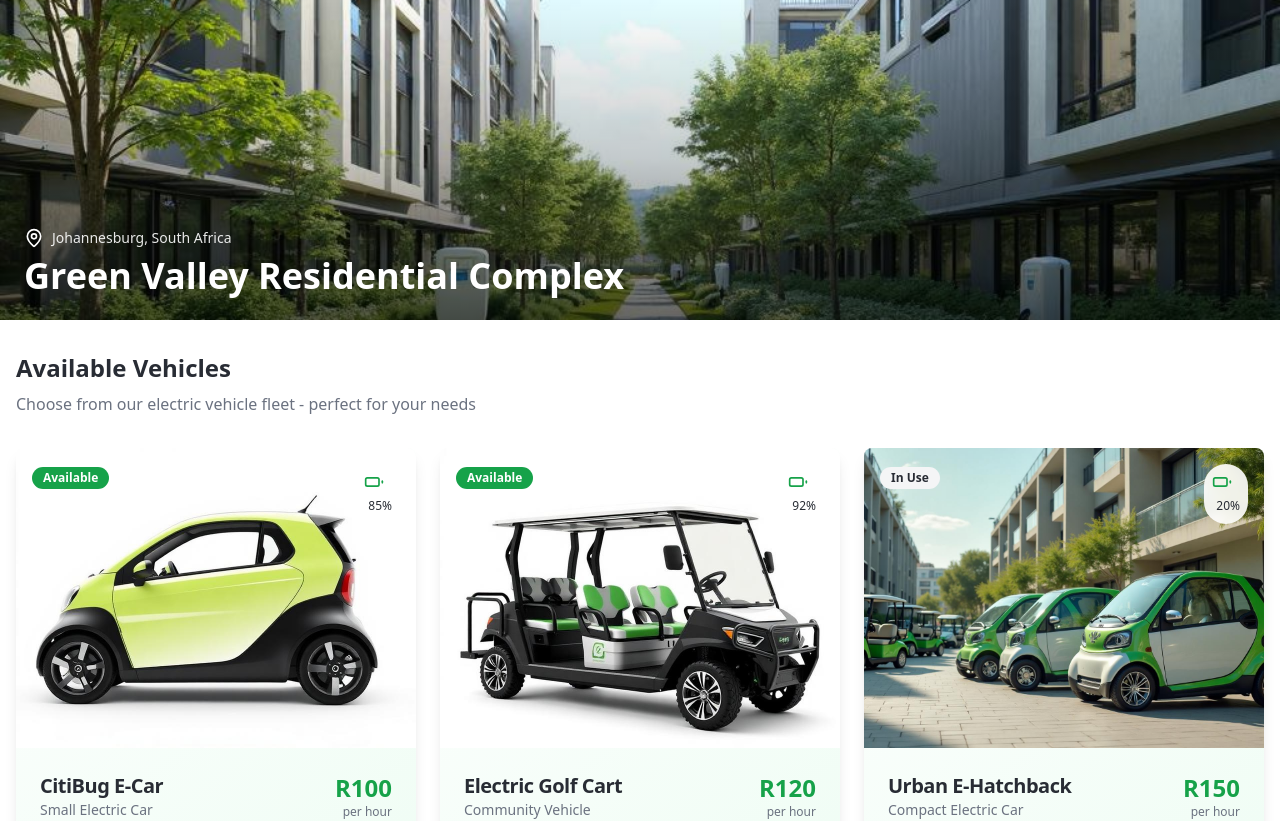
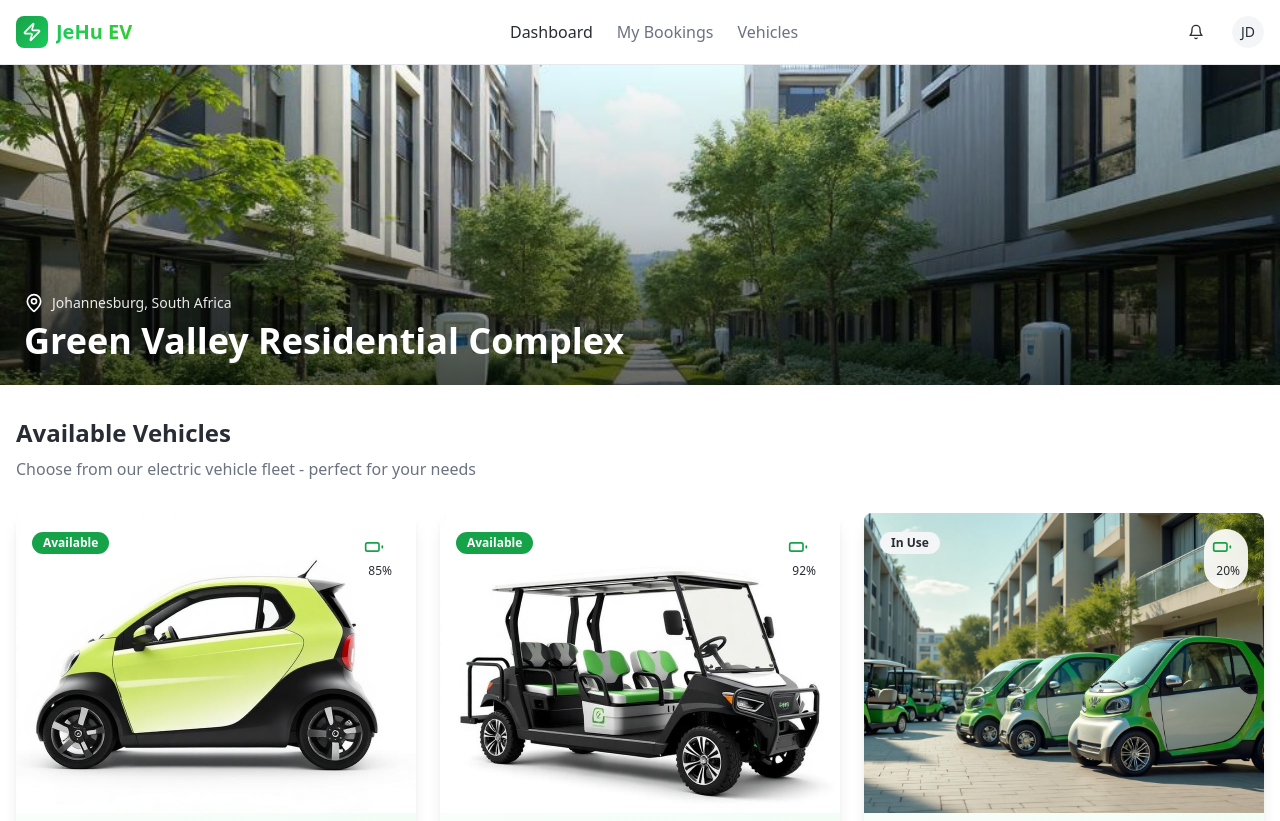
Before and after one commit to lloydten/sandton-drive-share-12, a React (Vite) app: page /dashboard in a window 1280 px wide. Shown: the top 821 px of the page. Built offline with nearby package versions, Linux system fonts and the light colour scheme.

Commit message:
Add navbar to dashboard

```diff
--- /dev/null
+++ b/src/components/DashboardNavbar.tsx
@@ -0,0 +1,93 @@
+import { Button } from "@/components/ui/button";
+import { Avatar, AvatarFallback, AvatarImage } from "@/components/ui/avatar";
+import { DropdownMenu, DropdownMenuContent, DropdownMenuItem, DropdownMenuLabel, DropdownMenuSeparator, DropdownMenuTrigger } from "@/components/ui/dropdown-menu";
+import { Zap, Bell, Settings, LogOut, User, History } from "lucide-react";
+import { Link } from "react-router-dom";
+
+const DashboardNavbar = () => {
+  return (
+    <nav className="sticky top-0 z-50 bg-background/95 backdrop-blur supports-[backdrop-filter]:bg-background/60 border-b border-border">
+      <div className="container mx-auto px-4 h-16 flex items-center justify-between">
+        {/* Logo */}
+        <div className="flex items-center gap-2">
+          <div className="w-8 h-8 bg-gradient-primary rounded-lg flex items-center justify-center">
+            <Zap className="w-5 h-5 text-white" />
+          </div>
+          <span className="text-xl font-bold gradient-text">JeHu EV</span>
+        </div>
+
+        {/* Center Navigation */}
+        <div className="hidden md:flex items-center gap-6">
+          <Link
+            to="/dashboard"
+            className="text-foreground hover:text-primary transition-colors font-medium"
+          >
+            Dashboard
+          </Link>
+          <Link
+            to="/bookings"
+            className="text-muted-foreground hover:text-primary transition-colors"
+          >
+            My Bookings
+          </Link>
+          <Link
+            to="/vehicles"
+            className="text-muted-foreground hover:text-primary transition-colors"
+          >
+            Vehicles
+          </Link>
+        </div>
+
+        {/* Right Side */}
+        <div className="flex items-center gap-4">
+          {/* Notifications */}
+          <Button variant="ghost" size="icon">
+            <Bell className="w-5 h-5" />
+          </Button>
+
+          {/* User Menu */}
+          <DropdownMenu>
+            <DropdownMenuTrigger asChild>
+              <Button variant="ghost" className="relative h-8 w-8 rounded-full">
+                <Avatar className="h-8 w-8">
+                  <AvatarImage src="" alt="User" />
+                  <AvatarFallback>JD</AvatarFallback>
+                </Avatar>
+              </Button>
+            </DropdownMenuTrigger>
+            <DropdownMenuContent className="w-56" align="end" forceMount>
+              <DropdownMenuLabel className="font-normal">
+                <div className="flex flex-col space-y-1">
+                  <p className="text-sm font-medium leading-none">John Doe</p>
+                  <p className="text-xs leading-none text-muted-foreground">
+                    john.doe@example.com
+                  </p>
+                </div>
+              </DropdownMenuLabel>
+              <DropdownMenuSeparator />
+              <DropdownMenuItem>
+                <User className="mr-2 h-4 w-4" />
+                <span>Profile</span>
+              </DropdownMenuItem>
+              <DropdownMenuItem>
+                <History className="mr-2 h-4 w-4" />
+                <span>Booking History</span>
+              </DropdownMenuItem>
+              <DropdownMenuItem>
+                <Settings className="mr-2 h-4 w-4" />
+                <span>Settings</span>
+              </DropdownMenuItem>
+              <DropdownMenuSeparator />
+              <DropdownMenuItem>
+                <LogOut className="mr-2 h-4 w-4" />
+                <span>Log out</span>
+              </DropdownMenuItem>
+            </DropdownMenuContent>
+          </DropdownMenu>
+        </div>
+      </div>
+    </nav>
+  );
+};
+
+export default DashboardNavbar;
--- a/src/pages/Dashboard.tsx
+++ b/src/pages/Dashboard.tsx
@@ -6,6 +6,7 @@ import { Slider } from "@/components/ui/slider";
 import { Dialog, DialogContent, DialogHeader, DialogTitle, DialogTrigger } from "@/components/ui/dialog";
 import { Car, Clock, Battery, Users, MapPin, CreditCard } from "lucide-react";
 import { useToast } from "@/hooks/use-toast";
+import DashboardNavbar from "@/components/DashboardNavbar";
 import complexImage from "@/assets/green-valley-complex.jpg";
 import eCarImage from "@/assets/e-car.jpg";
 import golfCartImage from "@/assets/e-golf-cart.jpg";
@@ -85,6 +86,7 @@ const Dashboard = () => {
 
   return (
     <div className="min-h-screen bg-background">
+      <DashboardNavbar />
       {/* Complex Cover Section */}
       <div className="relative h-64 md:h-80 overflow-hidden">
         <img
```
